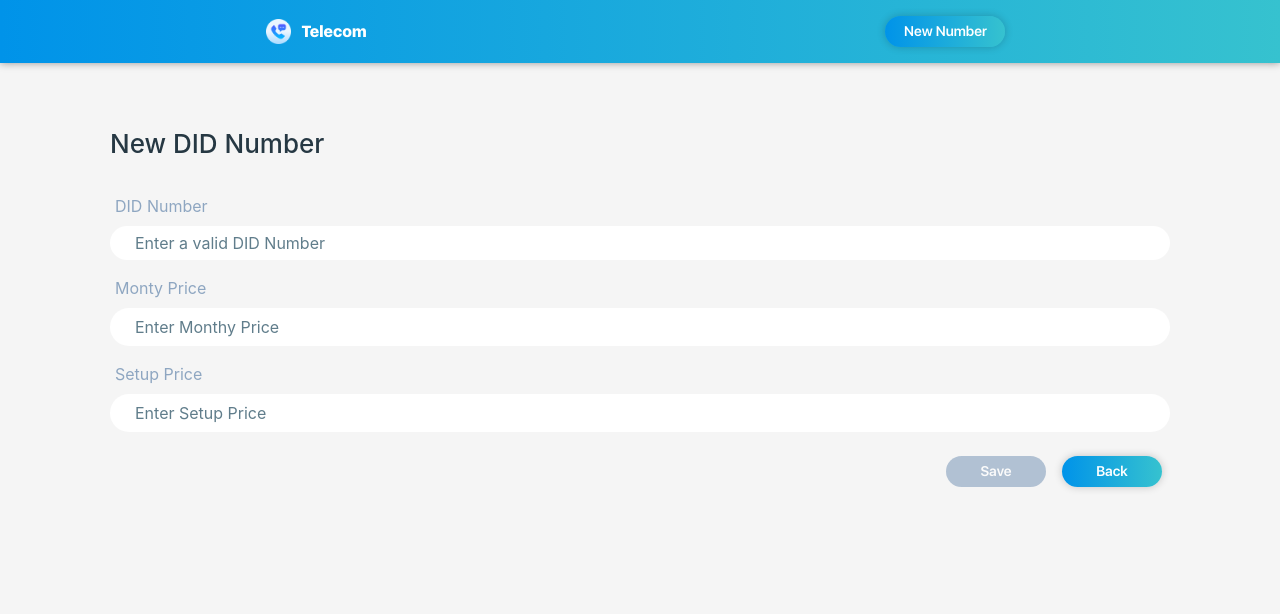
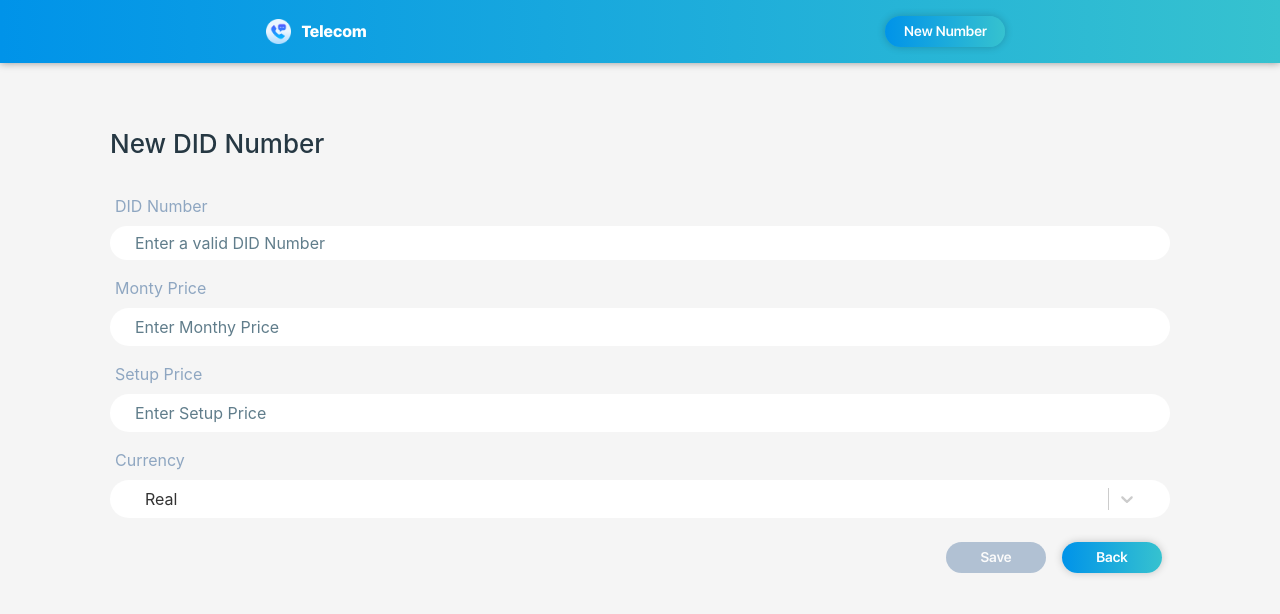
Before and after one commit to weslenbreno/telecom, a React (Create React App) app: page /create in a window 1280 px wide. Shown: the top 614 px of the page. Built offline with nearby package versions, Linux system fonts and the light colour scheme; what miragejs would draw is missing.

Commit message:
Add currency

```diff
--- a/package.json
+++ b/package.json
@@ -22,6 +22,7 @@
     "react-redux": "^7.2.0",
     "react-router-dom": "^5.2.0",
     "react-scripts": "4.0.1",
+    "react-select": "^3.2.0",
     "redux-persist": "^6.0.0",
     "styled-components": "^5.2.1",
     "typescript": "~3.8.2",
@@ -51,6 +52,7 @@
   "devDependencies": {
     "@types/react-input-mask": "^3.0.0",
     "@types/react-router-dom": "^5.1.7",
+    "@types/react-select": "^3.1.2",
     "@types/styled-components": "^5.1.7",
     "miragejs": "^0.1.41",
     "tslint": "^6.1.3",
--- a/src/components/Tables/NumbersTable/columns.tsx
+++ b/src/components/Tables/NumbersTable/columns.tsx
@@ -15,6 +15,7 @@ const cols = [
     style: {
       color: Colors.secondary,
     },
+    cell: (row: any) => <span>{`${row.currency} ${row.setupPrice}`}</span>,
   },
   {
     name: 'Monthy Price',
@@ -23,6 +24,7 @@ const cols = [
     style: {
       color: Colors.secondary,
     },
+    cell: (row: any) => <span>{`${row.currency} ${row.monthyPrice}`}</span>,
   },
   {
     name: 'Actions',
--- /dev/null
+++ b/src/components/TelecomSelect/TelecomSelect.tsx
@@ -0,0 +1,18 @@
+import React, { CSSProperties } from 'react';
+import Select, { Props } from 'react-select';
+
+const customStyles = {
+  control: (styles: CSSProperties) => ({
+    ...styles,
+    borderRadius: 35,
+    padding: '0px 25px',
+    border: 'none',
+    // none of react-select's styles are passed to <Control />
+  }),
+};
+
+const TelecomSelect: React.FC<Props> = (props) => {
+  return <Select styles={customStyles} {...props} />;
+};
+
+export default TelecomSelect;
--- a/src/components/index.ts
+++ b/src/components/index.ts
@@ -1,6 +1,7 @@
 export {default as Header} from './Header/Header';
 export {default as TelecomAlert} from './TelecomAlert/TelecomAlert';
 export {default as AlertModal} from './AlertModal/AlertModal';
+export {default as TelecomSelect} from './TelecomSelect/TelecomSelect';
 
 export {default as Loading} from './Loading/Loading';
 
--- a/src/pages/CreateNumber/CreateNumber.tsx
+++ b/src/pages/CreateNumber/CreateNumber.tsx
@@ -1,5 +1,5 @@
 import React, { useEffect } from 'react';
-import { Header, TelecomAlert, TelecomButton } from 'components';
+import { Header, TelecomAlert, TelecomButton, TelecomSelect } from 'components';
 import { Container } from 'react-bootstrap';
 import {
   FormControl,
@@ -21,11 +21,13 @@ import {
   onSetStatus,
   selectNumbers,
 } from 'ducks/numbersSlice';
+import { currencyArr } from 'utils/constants';
 
 interface Values {
   value: string;
   setupPrice: string;
   monthyPrice: string;
+  currency: string;
 }
 
 const CreateNumber: React.FC<FormikProps<Values>> = ({ ...props }) => {
@@ -110,6 +112,20 @@ const CreateNumber: React.FC<FormikProps<Values>> = ({ ...props }) => {
               <FormText>{errors.setupPrice}</FormText>
             )}
           </FormGroup>
+          <FormGroup>
+            <FormLabel>Currency</FormLabel>
+            <TelecomSelect
+              defaultValue={currencyArr[0]}
+              options={currencyArr}
+              onChange={(selected: any) =>
+                handleChange('currency')(selected.value)
+              }
+              onBlur={handleBlur('currency')}
+            />
+            {errors.currency && touched.currency && (
+              <FormText>{errors.currency}</FormText>
+            )}
+          </FormGroup>
           <div className="d-flex justify-content-end">
             <TelecomButton
               disabled={!(isValid && dirty)}
@@ -141,7 +157,12 @@ const CreateNumber: React.FC<FormikProps<Values>> = ({ ...props }) => {
 };
 
 export default withFormik<any, Values>({
-  mapPropsToValues: () => ({ value: '', monthyPrice: '', setupPrice: '' }),
+  mapPropsToValues: () => ({
+    value: '',
+    monthyPrice: '',
+    setupPrice: '',
+    currency: 'R$',
+  }),
   handleSubmit: () => {},
   validate: (values, props) => {
     const errors = {} as any;
@@ -156,6 +177,7 @@ export default withFormik<any, Values>({
       .min(17, 'Number must be 13 digits')
       .required("Please, this field can't be empty"),
     setupPrice: Yup.string().required("Please, this field can't be empty"),
+    currency: Yup.string().required("Please, this field can't be empty"),
     monthyPrice: Yup.string().required("Please, this field can't be empty"),
   }),
 })(CreateNumber);
--- a/src/pages/EditPage/EditPage.tsx
+++ b/src/pages/EditPage/EditPage.tsx
@@ -5,6 +5,7 @@ import {
   Loading,
   TelecomAlert,
   TelecomButton,
+  TelecomSelect,
 } from 'components';
 import { Container } from 'react-bootstrap';
 import {
@@ -29,12 +30,14 @@ import {
   updateNumberAsync,
 } from 'ducks/numbersSlice';
 import { Colors } from 'utils';
+import { currencyArr } from 'utils/constants';
 
 interface Values {
   value: string;
   setupPrice: string;
   monthyPrice: string;
   id: string | number;
+  currency: string | number;
 }
 
 const EditNumber: React.FC<FormikProps<Values>> = ({ ...props }) => {
@@ -142,6 +145,24 @@ const EditNumber: React.FC<FormikProps<Values>> = ({ ...props }) => {
                 <FormText>{errors.setupPrice}</FormText>
               )}
             </FormGroup>
+            <FormGroup>
+              <FormLabel>Currency</FormLabel>
+              <TelecomSelect
+                defaultValue={
+                  currencyArr.filter(
+                    (item) => item.value === values.currency
+                  )[0]
+                }
+                options={currencyArr}
+                onChange={(selected: any) =>
+                  handleChange('currency')(selected.value)
+                }
+                onBlur={handleBlur('currency')}
+              />
+              {errors.currency && touched.currency && (
+                <FormText>{errors.currency}</FormText>
+              )}
+            </FormGroup>
             <div className="d-flex justify-content-end">
               <TelecomButton
                 label="Update"
@@ -187,6 +208,7 @@ export default withFormik<any, Values>({
     monthyPrice: '',
     setupPrice: '',
     id: '',
+    currency: '',
   }),
   handleSubmit: () => {},
   validate: (values, props) => {
@@ -204,5 +226,6 @@ export default withFormik<any, Values>({
       .required("Please, this field can't be empty"),
     setupPrice: Yup.string().required("Please, this field can't be empty"),
     monthyPrice: Yup.string().required("Please, this field can't be empty"),
+    currency: Yup.string().required("Please, this field can't be empty"),
   }),
 })(EditNumber);
--- a/src/server.js
+++ b/src/server.js
@@ -70,9 +70,8 @@ export function makeServer({ environment = 'test' }) {
             }
         }
 
-
         return numbers
-      });
+      }, {timing: 2000});
 
       this.get("/numbers/:id");
       this.post("/numbers", (schema, request) => {
@@ -94,7 +93,6 @@ export function makeServer({ environment = 'test' }) {
 
         const query = schema.db.numbers.where({value: attrs.value})
                                        .filter(number => number.id !== id);
-
         if (query.length > 0) {
           return new Response(409, {}, { statusCode:  409, error: 'Resource with this number alredy exists'});
         }
--- /dev/null
+++ b/src/utils/constants/index.ts
@@ -0,0 +1,6 @@
+export const currencyArr = [
+    { value: 'R$', label: 'Real' },
+    { value: 'U$', label: 'US Dolar' },
+    { value: '€', label: 'Euro' },
+    { value: '$', label: 'Dolar' },
+];
```
Also changed, not shown: 1 other file (tests, documents, lock files or other folders).
